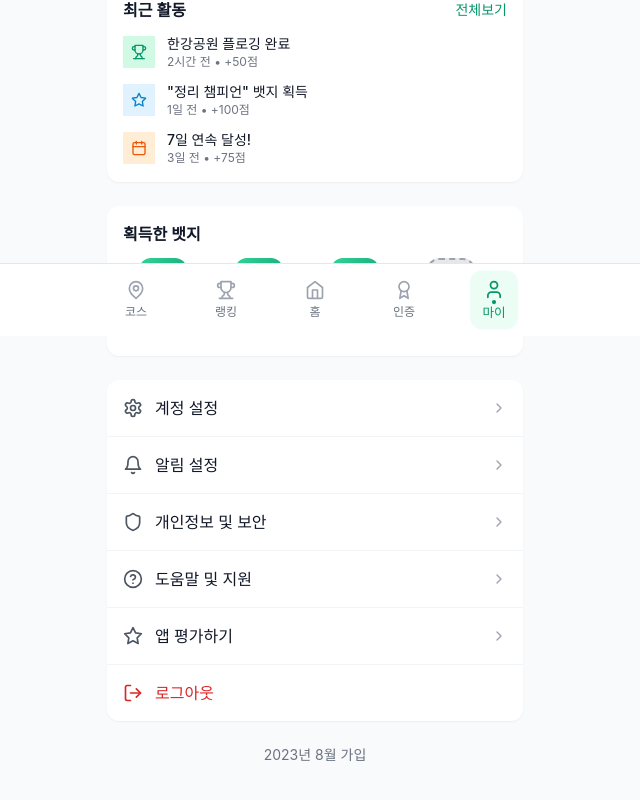
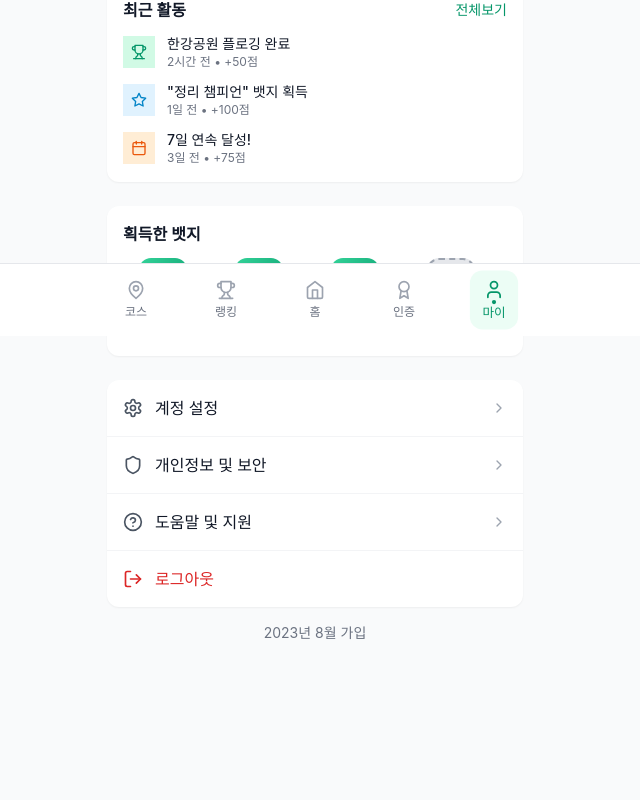
Before and after one commit to GoblinRoad/prototype, a React (Vite) app: page /profile in a window 1280 px wide. Shown: the part 464-1264 px from the top of the page, without its empty margins (325-965 px from the left). Built offline with nearby package versions, Linux system fonts and the light colour scheme.

Commit message:
fix: 알림설정, 앱평가하기 부분 제거

```diff
--- a/src/components/accounts/ActivityHistoryModal.tsx
+++ b/src/components/accounts/ActivityHistoryModal.tsx
@@ -16,7 +16,7 @@ import {
 
 interface Activity {
   id: string;
-  type: "plogging" | "badge" | "streak" | "course" | "achievement";
+  type: "plogging" | "badge" | "streak" | "course";
   title: string;
   description: string;
   points: number;
@@ -92,14 +92,7 @@ const ActivityHistoryModal: React.FC<ActivityHistoryModalProps> = ({
       location: "올림픽공원",
       distance: 5.1,
     },
-    {
-      id: "5",
-      type: "achievement",
-      title: "거리 달성자 업적 달성",
-      description: "총 100km 달성으로 업적을 달성했습니다",
-      points: 200,
-      date: "1주 전",
-    },
+
     {
       id: "6",
       type: "plogging",
@@ -141,8 +134,6 @@ const ActivityHistoryModal: React.FC<ActivityHistoryModalProps> = ({
         return <TrendingUp className={`${iconClass} text-orange-500`} />;
       case "course":
         return <MapPin className={`${iconClass} text-blue-500`} />;
-      case "achievement":
-        return <Award className={`${iconClass} text-purple-500`} />;
       default:
         return <Star className={`${iconClass} text-gray-500`} />;
     }
@@ -159,8 +150,6 @@ const ActivityHistoryModal: React.FC<ActivityHistoryModalProps> = ({
         return "bg-orange-100";
       case "course":
         return "bg-blue-100";
-      case "achievement":
-        return "bg-purple-100";
       default:
         return "bg-gray-100";
     }
@@ -177,8 +166,6 @@ const ActivityHistoryModal: React.FC<ActivityHistoryModalProps> = ({
         return "연속";
       case "course":
         return "코스";
-      case "achievement":
-        return "업적";
       default:
         return "활동";
     }
--- a/src/pages/accounts/MyPage.tsx
+++ b/src/pages/accounts/MyPage.tsx
@@ -4,7 +4,6 @@ import type React from "react";
 import { useState } from "react";
 import {
   Settings,
-  Bell,
   Shield,
   HelpCircle,
   LogOut,
@@ -84,10 +83,8 @@ const MyPage: React.FC = () => {
 
   const menuItems = [
     { icon: Settings, label: "계정 설정", hasChevron: true },
-    { icon: Bell, label: "알림 설정", hasChevron: true },
     { icon: Shield, label: "개인정보 및 보안", hasChevron: true },
     { icon: HelpCircle, label: "도움말 및 지원", hasChevron: true },
-    { icon: Star, label: "앱 평가하기", hasChevron: true },
     { icon: LogOut, label: "로그아웃", hasChevron: false, isDestructive: true },
   ];
 
@@ -319,7 +316,7 @@ const MyPage: React.FC = () => {
       </div>
 
       {/* 메뉴 항목 */}
-      <div className="px-4 pb-6">
+      <div className="px-4 pb-4">
         <div className="bg-white rounded-xl shadow-sm overflow-hidden">
           {menuItems.map((item, index) => (
             <button
@@ -354,7 +351,7 @@ const MyPage: React.FC = () => {
       </div>
 
       {/* 가입 정보 */}
-      <div className="px-4 pb-8">
+      <div className="px-4 pb-4">
         <div className="text-center">
           <p className="text-sm text-gray-500">
             {new Date(userProfile.joinDate).toLocaleDateString("ko-KR", {
```
